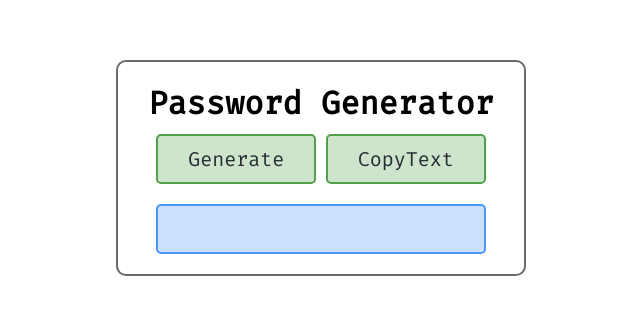
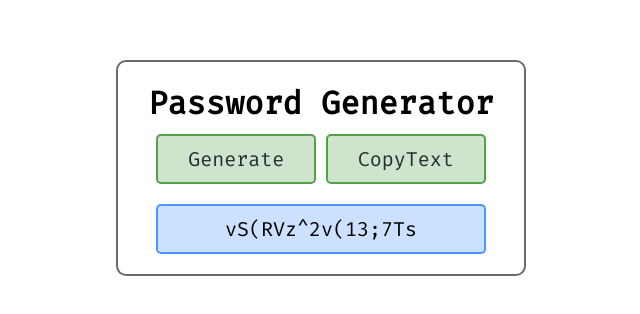
Before and after one commit to codeguyakash/RandomPassword, a plain HTML site: page index.html in a window 1280 px wide. Shown: the part 232-546 px from the top of the page, without its empty margins (319-959 px from the left). Drawn offline with Linux system fonts and the light colour scheme.

Commit message:
add in empty input

```diff
--- a/index.html
+++ b/index.html
@@ -136,6 +136,7 @@ function generatePassword() {
     password.sort(() => Math.random() - 0.5);
 
     // Return the password.
+    document.getElementById("password").value = password.join('');
     return password.join('');
   }
 
```
